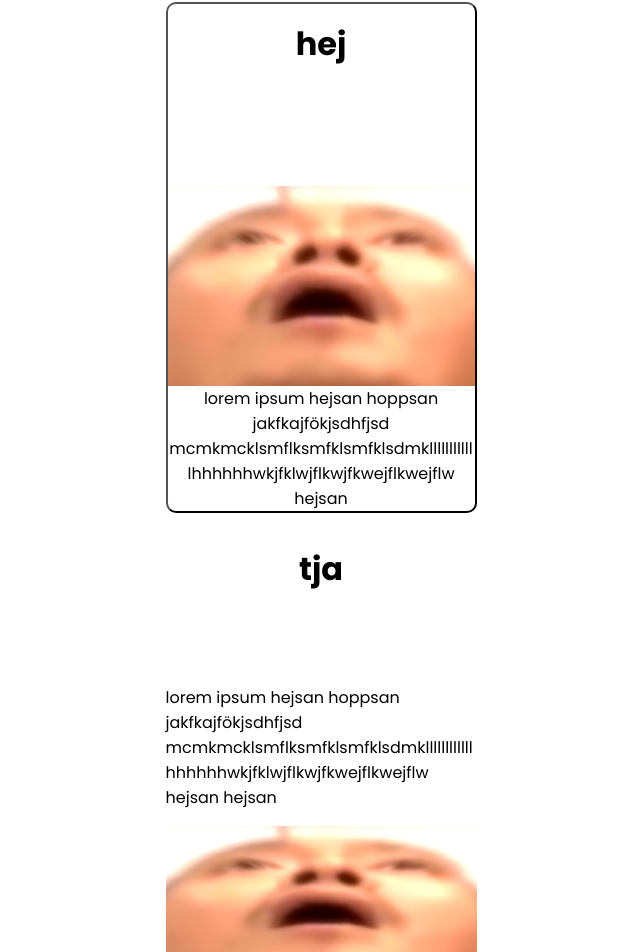
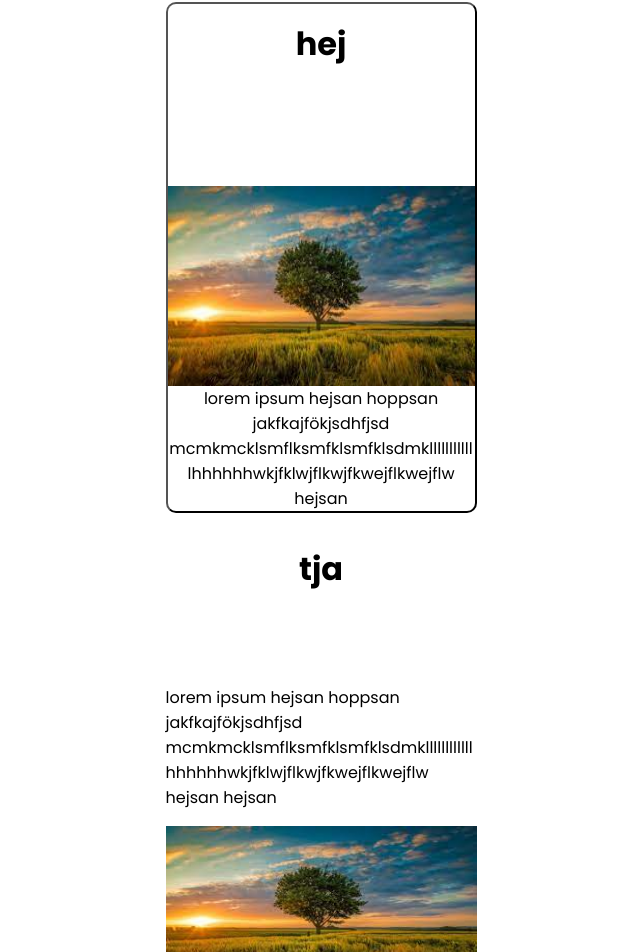
Before and after one commit to Cellmon95/anna-kajsa, a Next.js app: page /contact in a window 1280 px wide. Shown: the part 736-1688 px from the top of the page, without its empty margins (319-959 px from the left). Built offline with nearby package versions, Linux system fonts and the light colour scheme.

Commit message:
changed cover image of both cards

```diff
--- a/src/app/contact/page.tsx
+++ b/src/app/contact/page.tsx
@@ -11,12 +11,12 @@ const Contact = () => {
       <PostCard
         title="hej"
         description="lorem ipsum hejsan hoppsan jakfkajfökjsdhfjsd mcmkmcklsmflksmfklsmfklsdmkllllllllllllhhhhhhwkjfklwjflkwjfkwejflkwejflw hejsan"
-        image="/image/yes.jpg"
+        image="/image/nature.jpeg"
       />
       <NavCard
         title="tja"
         description="lorem ipsum hejsan hoppsan jakfkajfökjsdhfjsd mcmkmcklsmflksmfklsmfklsdmkllllllllllllhhhhhhwkjfklwjflkwjfkwejflkwejflw hejsan hejsan"
-        image="/image/yes.jpg"
+        image="/image/nature.jpeg"
         link="/"
       />
     </div>
```
Also changed, not shown: public/image/nature.jpeg (added).
